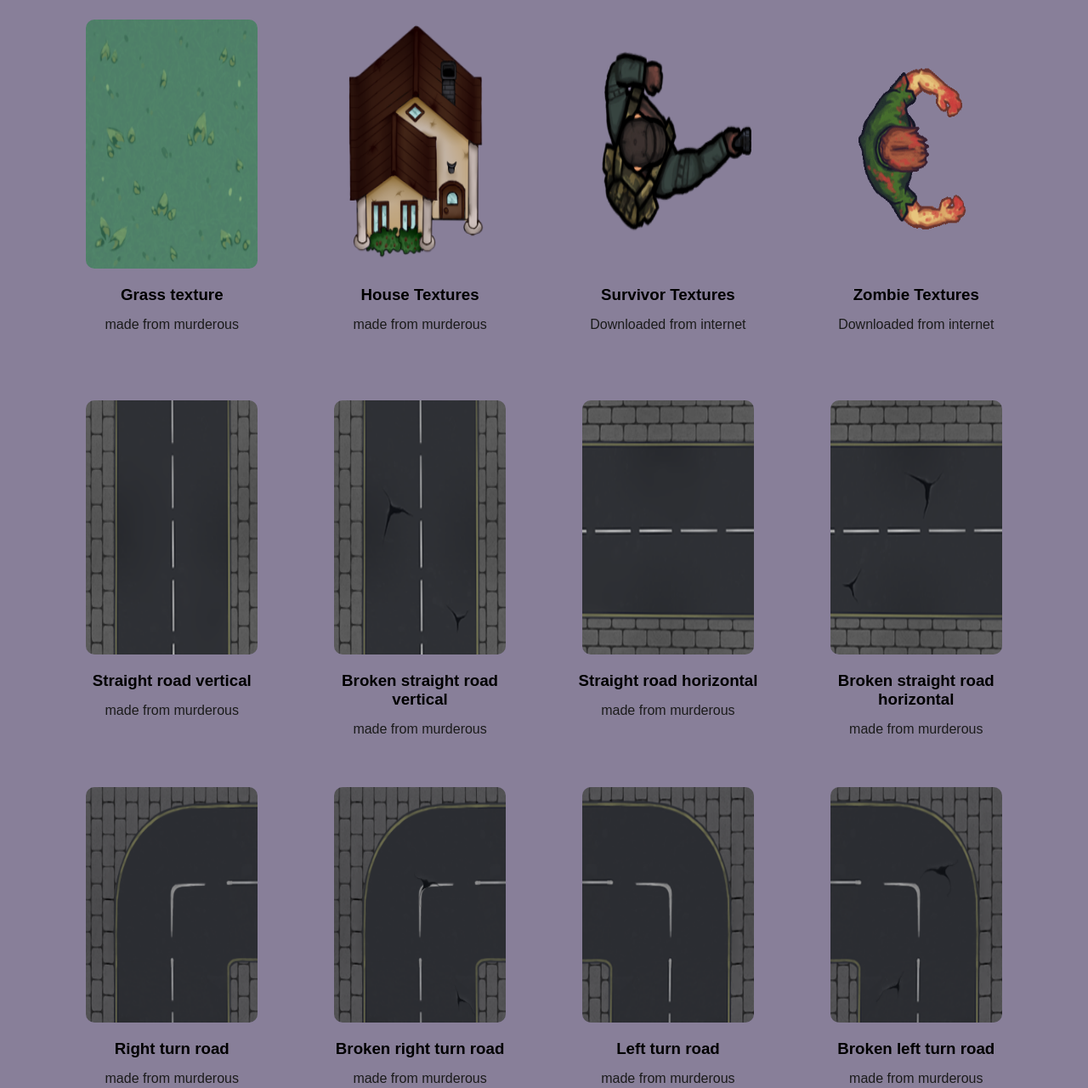
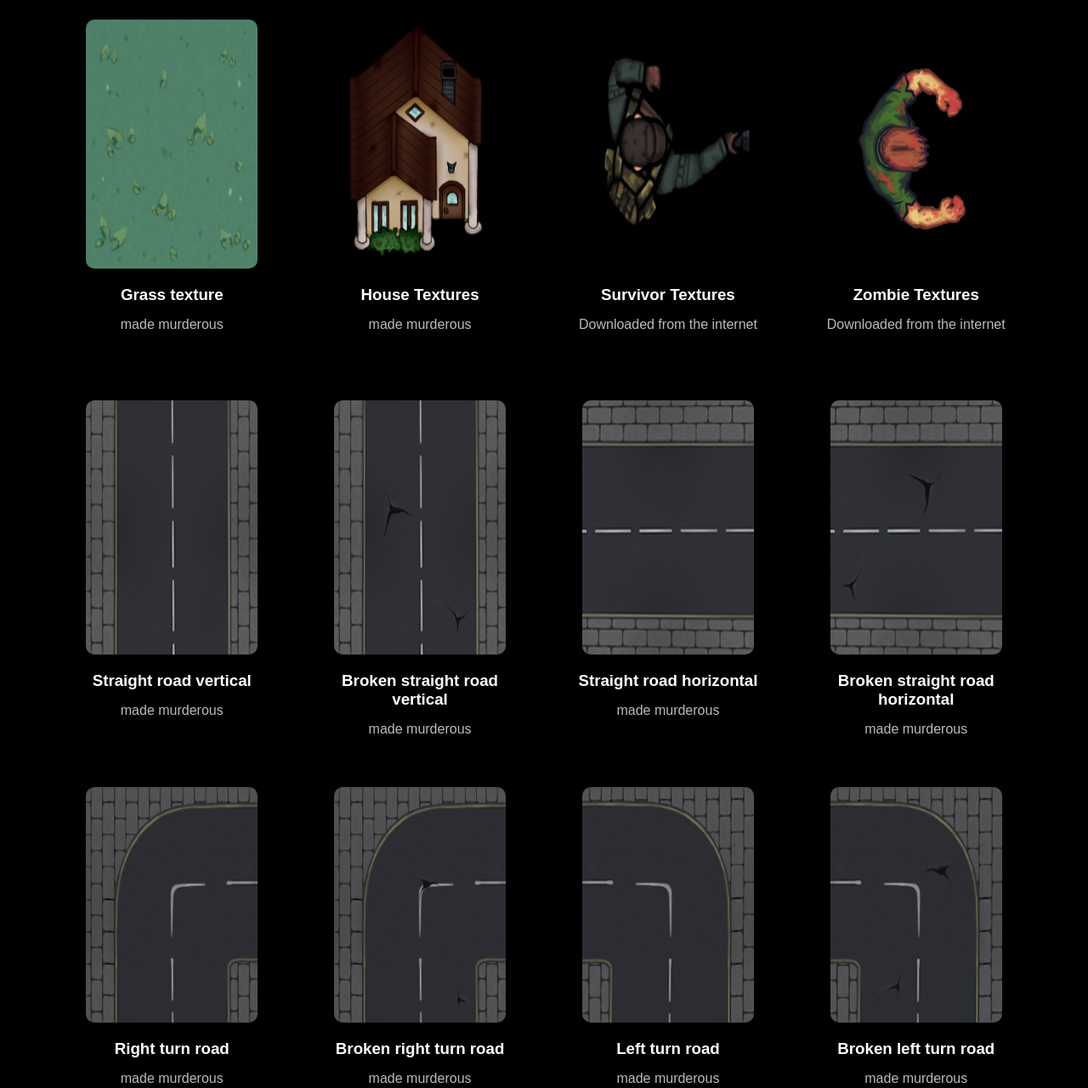
Before and after one commit to 2DGameProj/2DGame.github.io, a plain HTML site: page textures.html in a window 1280 px wide. Shown: the part 202-1482 px from the top of the page at 85% size. Drawn offline with Linux system fonts and the light colour scheme; a web font is replaced by a local one.

Commit message:
Темная тема

```diff
--- a/developers.css
+++ b/developers.css
@@ -6,7 +6,7 @@
 
 
 body{
-    background: rgba(19,0,53,0.5)
+    background: #000;
 }
 .pcmenu{
     display: none;
@@ -241,6 +241,7 @@ nav .gg{
 h1{
     font-size: 36px;
     font-weight: 600;
+    color: snow;
 }
 
 p{
@@ -259,7 +260,7 @@ p{
 
 .course-col{
     flex-basis: 24%;
-    background: #dd9d;
+    background: rgba(255, 255, 255, 0.1);
     border-radius: 10px;
     margin-bottom: 5%;
     padding: 20px 12px;
@@ -272,7 +273,8 @@ h3{
     text-align: center;
     font-weight: 600;
     margin: 10px 0;
+    color: #fff;
 }
 .course-col:hover{
-    box-shadow: 0 0 20px 0px rgba(0,0,0,0.2);
+    box-shadow: 0 0 20px 0px rgb(255, 255, 255);
 }
--- a/index.css
+++ b/index.css
@@ -116,7 +116,7 @@
 
 
 body{
-    color: #fff;
+    background: #000;
 }
 
 nav{
@@ -240,7 +240,7 @@ nav .gg{
 
 h1{
     padding-top: 60px;
-    color:#000;
+    color:#fff;
     padding-bottom: 0px;
 }
 .row{
--- a/textures.css
+++ b/textures.css
@@ -5,7 +5,7 @@
 }
 
 body{
-    background: rgba(19,0,53,0.5);
+    background: black;
 }
 
 .locked {
@@ -260,13 +260,13 @@ h1{
 }
 
 .Textures-col p{
-    color: rgb(27, 27, 27);
+    color: #bbb;
     text-align: center;
     padding: 0;
 }
 
 .Textures-col h3{
-    color: #000;
+    color: #fff;
     margin-top: 16px;
     margin-bottom: 15px;
     text-align: center;
--- a/textures.html
+++ b/textures.html
@@ -81,66 +81,66 @@
             <div class="Textures-col">
                 <img class="locked" src="textures/grass/Grass_1.png" loading="lazy" weight="100%" height="100%"/>
                 <h3>Grass texture</h3>
-                <p>made from murderous</p>
+                <p>made murderous</p>
             </div>
             <div class="Textures-col">
                 <img class="locked" src="textures/houses/Home_1.png"loading="lazy" weight="100%" height="100%"/>
                 <h3>House Textures</h3>
-                <p>made from murderous</p>
+                <p>made murderous</p>
             </div>
             <div class="Textures-col">
                 <img class="locked" src="textures/characters/survivor.png"loading="lazy" weight="100%" height="100%"/>
                 <h3>Survivor Textures</h3>
-                <p>Downloaded from internet</p>
+                <p>Downloaded from the internet</p>
             </div>
             <div class="Textures-col">
                 <img class="locked" src="textures/characters/zombie.png"loading="lazy" weight="100%" height="100%"/>
                 <h3>Zombie Textures</h3>
-                <p>Downloaded from internet</p>
+                <p>Downloaded from the internet</p>
             </div>
         </div>
         <div class="row">
             <div class="Textures-col">
                 <img class="locked" src="textures/roads/Straight road vertical.png" loading="lazy" weight="100%" height="100%"/>
                 <h3>Straight road vertical</h3>
-                <p>made from murderous</p>
+                <p>made murderous</p>
             </div>
             <div class="Textures-col">
                 <img class="locked" src="textures/roads/Broken straight road vertical.png"loading="lazy" weight="100%" height="100%"/>
                 <h3>Broken straight road vertical</h3>
-                <p>made from murderous</p>
+                <p>made murderous</p>
             </div>
             <div class="Textures-col">
                 <img class="locked" src="textures/roads/Straight road horizontal.png"loading="lazy" weight="100%" height="100%"/>
                 <h3>Straight road horizontal</h3>
-                <p>made from murderous</p>
+                <p>made murderous</p>
             </div>
             <div class="Textures-col">
                 <img class="locked" src="textures/roads/Broken straight road horizontal.png"loading="lazy" weight="100%" height="100%"/>
                 <h3>Broken straight road horizontal</h3>
-                <p>made from murderous</p>
+                <p>made murderous</p>
             </div>
         </div>
         <div class="row">
             <div class="Textures-col">
                 <img class="locked" src="textures/roads/Right turn.png" loading="lazy" weight="100%" height="100%"/>
                 <h3>Right turn road</h3>
-                <p>made from murderous</p>
+                <p>made murderous</p>
             </div>
             <div class="Textures-col">
                 <img class="locked" src="textures/roads/Broken right turn.png"loading="lazy" weight="100%" height="100%"/>
                 <h3>Broken right turn road</h3>
-                <p>made from murderous</p>
+                <p>made murderous</p>
             </div>
             <div class="Textures-col">
                 <img class="locked" src="textures/roads/Left turn.png"loading="lazy" weight="100%" height="100%"/>
                 <h3>Left turn road</h3>
-                <p>made from murderous</p>
+                <p>made murderous</p>
             </div>
             <div class="Textures-col">
                 <img class="locked" src="textures/roads/Broken left turn.png"loading="lazy" weight="100%" height="100%"/>
                 <h3>Broken left turn road</h3>
-                <p>made from murderous</p>
+                <p>made murderous</p>
             </div>
         </div>
     </section>
```
Also changed, not shown: index.html (+0 -15 lines).
